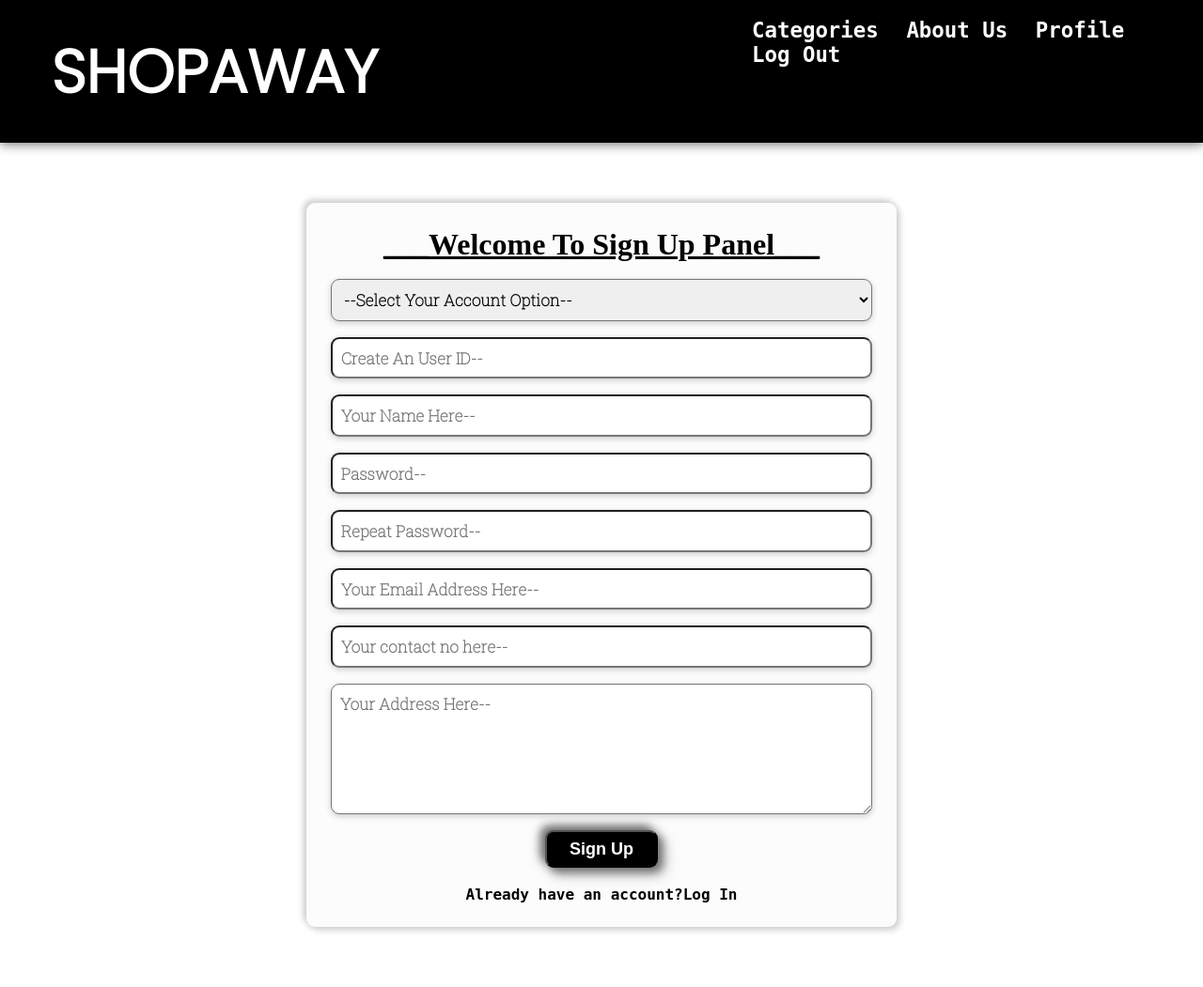
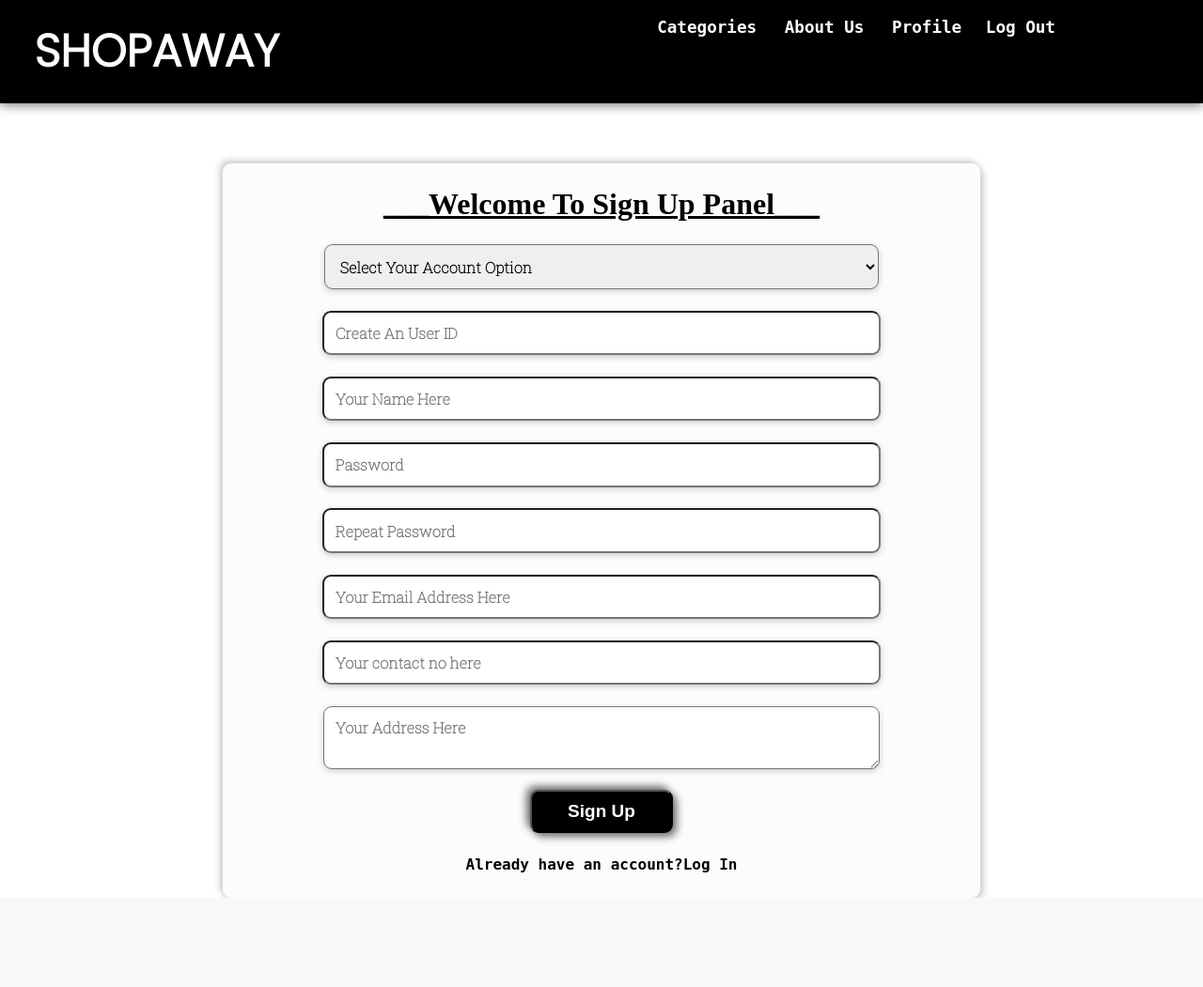
Before and after one commit to newlystudent/E-commerce_V1.0, a PHP site: the page made by sign_up.php in a window 1280 px wide. Shown: the whole page at 94% size. After the commit the page ends 956 px from the top, so only its background shows below. Run offline with PHP 8.4, Linux system fonts and the light colour scheme; the visitor is signed in with stand-in values (Sample User, id 1).

Commit message:
Profile managemet System Complete

```diff
--- /dev/null
+++ b/addProduct.php
@@ -0,0 +1,3 @@
+<?php
+    require_once 'includes/header.php';
+?>
--- a/includes/header.php
+++ b/includes/header.php
@@ -1,5 +1,8 @@
 <?php
+if(session_status() == PHP_SESSION_NONE)
+{
     session_start();
+}
 ?>
 
 
@@ -28,8 +31,17 @@
                             <?php
                                 if(isset($_SESSION["uid"]))
                                 {
-                                    echo '<li class="nav-list-item"><a  href="profile.php">Profile</a></li>';
-                                    echo '<li class="nav-list-item"><a  href="includes/logout.php">Log Out</a></li>';
+                                    if($_SESSION["role"] == "User")
+                                    {
+                                        echo '<li class="nav-list-item"><a  href="profile.php">Profile</a></li>';
+                                        echo '<li class="nav-list-item"><a  href="includes/logout.php">Log Out</a></li>';
+                                    }
+                                    elseif($_SESSION["role"] == "Seller")
+                                    {
+                                        echo '<li class="nav-list-item"><a  href="profile.php">Profile</a></li>';
+                                        echo '<li class="nav-list-item"><a  href="addProduct.php">Add Product</a></li>';
+                                        echo '<li class="nav-list-item"><a  href="includes/logout.php">Log Out</a></li>';
+                                    }
                                 }
                                 else
                                 {
--- a/includes/logout.php
+++ b/includes/logout.php
@@ -1,6 +1,9 @@
 <?php
 
+if (session_status() == PHP_SESSION_NONE)
+{
     session_start();
+}
     session_unset();
     session_destroy();
 
--- a/index.css
+++ b/index.css
@@ -16,8 +16,8 @@
  .header-logo
  {
     font-family: 'Poppins', sans-serif;
-    font-size: 4rem;
-    padding:5%;
+    font-size: 3rem;
+    padding:3%;
  }
  .header-logo:hover{
      text-decoration: none;
@@ -30,13 +30,13 @@
 a
 {
     font-family: 'Roboto Mono', monospace;
-    font-size: 1.4rem;
+    font-size: 1.1rem;
     font-weight:bolder;
     text-decoration: none;
     color:#fff;
     padding: 0 1vw;
 }
-a:hover{
+.nav-list-item a:hover{
     text-decoration: underline;
 }
 .left
@@ -45,7 +45,8 @@ a:hover{
     width: 49%;
 }
 .right{
-    padding:1.5% 0 0 13.5%;
+    padding:1.5% 0 0 1.5%;
+    width: auto;
 }
 .active
 {
@@ -55,19 +56,56 @@ a:hover{
     padding: .5rem 1rem;
 }
 /*Body part Styling*/
+.profile-form h3
+{
+    font-size: 1.1rem;text-decoration:none;font-family: 'Roboto Slab', monospace;padding:3.2% 0 3.2% 9.2%;font-weight:700;
+}
 
+.profile-form input{
+    margin: auto;
+}
+.profile-form button{
+    margin: auto;width: 28%;padding: 3%;
+    margin: 4.7% auto;
+    font-family: 'Roboto', monospace;
+    font-weight: bold;
+}
+.profile-form hr
+{
+    border: 1px solid #000;height:0;background-color: black;width: 70%;margin: 0 auto 1% auto;
+}
 /*Form Styling*/
 .form
 {
     height: auto;
     display: flex;
     flex-direction: column;
-    width:45%;
-    margin: 5% auto;
+    width:59%;
+    margin: 5% auto 0 auto;
     padding: 2% 2% 2% 2%;
     background-color: rgb(252, 252, 252);
     border-radius: 9px;
     box-shadow: 3px 3px 7px #cccaca, -3px -3px 7px #cccaca;
+    align-items: center;
+}
+.profile-form
+{
+    height: auto;
+    display: flex;
+    flex-direction: column;
+    width:39%;
+    margin: 2% auto 2% auto;
+    padding: 2% 2% 2% 2%;
+    background-color: #fff;
+    border-radius: 9px;
+    box-shadow: 3px 3px 7px #cccaca, -3px -3px 7px #cccaca;
+}
+.butns
+{
+    width: 65%;
+    margin: auto;
+    align-items: center;
+    justify-content: center;
 }
 /*Form Heading Style*/
 .form-header
@@ -76,39 +114,40 @@ a:hover{
     text-decoration: underline;
     padding-bottom: 1.7%;
 }
-
-input,select,textarea{
+.sel
+{
+    width: 78%;
+}
+input,select,textarea
+{
+    width: 75%;
     padding: 1.5%;
     margin: 1.5% 0;
-    font-size: 17px;
+    font-size: 1rem;
     font-family: 'Roboto Slab', sans-serif;
     font-weight: bold;
     border-radius: 9px;
     filter: drop-shadow(0px 2px 3px #cccaca);
 }
-
 /*Address Input box styling*/
 textarea{
-    height: 15vh;
+    height: 35%;
 }
 button{
     height: auto;
-    width: 21%;
-    margin: 1.5% auto;
-    padding: 1.3% .3%;
+    width: 20%;
+    margin: 1.5%;
+    padding: 1.3% 0%;
     background-color: #000;
     color: #fff;
     border-radius: 9px;
-    filter: drop-shadow(3px 3px 6px #cccaca);
     font-family: 'Roboto Mono', sans-serif;
-    font-size: 18px;
+    font-size: 19px;
     font-weight: bold;
     cursor: pointer;
-    box-shadow: 5px 5px 10px #717070,-5px -5px 10px #717070;
-    transition: 300ms;
+    box-shadow: 4px 4px 8px #717070,-4px -4px 8px #717070;
+    transition: 100ms ease-in-out;
 }
 button:hover{
-    box-shadow: none;
-    width: 20%;
-    font-size: 17px;
+    box-shadow: 3px 3px 5px #cccaca,-3px -3px 3px #cccaca;
 }
--- a/query.txt
+++ b/query.txt
@@ -1 +1,3 @@
-INSERT INTO `accounts` (`user_id`, `username`, `password`, `email`, `address`, `role`, `ip`, `date`) VALUES ('userid', 'fname lname', 'arfaerfeafq', 'arfaerfeafq', 'adderess', 'user', '10.2.3.2', '10254545')
+INSERT INTO `accounts` (`user_id`, `username`, `password`, `email`, `address`, `role`, `ip`, `date`) VALUES ('userid', 'fname lname', 'arfaerfeafq', 'arfaerfeafq', 'adderess', 'user', '10.2.3.2', '10254545');
+
+UPDATE `accounts` SET `username` = 'Rahul Dey', `password` = '12345678', `email` = 'asdjf@jd', `address` = 'asdda sdasdasdasada' WHERE `accounts`.`user_id` = 'Shyam202';
--- a/sign_up.php
+++ b/sign_up.php
@@ -1,22 +1,23 @@
 <?php
 include'includes/header.php';
 ?>
+
             <div class="body">
                 <form class="form" action="sign.php" method="POST">
                     <h1 class="form-header">___Welcome To Sign Up Panel___</h1>
-                    <select name="role">
-                        <option value="">--Select Your Account Option--</option>
+                    <select name="role" class="sel">
+                        <option value=""> Select Your Account Option </option>
                         <option value="User">User</option>
                         <option value="Seller">Seller</option>
                     </select>
-                    <input type="text"       placeholder="Create An User ID--" maxlength="9" minlength="7" name="userid" required />
-                    <input type="text"       placeholder="Your Name Here--"  maxlength="40" name="username" required />
-                    <input type="password"   placeholder="Password--" minlength="8" maxlength="16"  name="password" required />
-                    <input type="password"   placeholder="Repeat Password--" minlength="8" maxlength="16"  name="rpassword"  required />
-                    <input type="email"      placeholder="Your Email Address Here--" maxlength="40"  name="email" required />
-                    <input type="text"      placeholder="Your contact no here--" maxlength="13"  name="contact_no" required />
-                    <textarea type="text"      placeholder="Your Address Here--"  maxlength="" name="address" required ></textarea>
-                    <button >Sign Up</button>
+                    <input type="text"       placeholder="Create An User ID " maxlength="9" minlength="7" name="userid" required />
+                    <input type="text"       placeholder="Your Name Here "  maxlength="40" name="username" required />
+                    <input type="password"   placeholder="Password " minlength="8" maxlength="16"  name="password" required />
+                    <input type="password"   placeholder="Repeat Password " minlength="8" maxlength="16"  name="rpassword"  required />
+                    <input type="email"      placeholder="Your Email Address Here " maxlength="40"  name="email" required />
+                    <input type="text"      placeholder="Your contact no here " maxlength="13"  name="contact_no" required />
+                    <textarea type="text"   style="height: 35%;"   placeholder="Your Address Here "  maxlength="250" name="address" required ></textarea>
+                    <button>Sign Up</button>
                     <a href="log_in.php" style="color: black;margin:auto;font-size:1rem;padding:1.7% 0 0 0;"><p style="display: inline-block;">Already have an account?</p>Log In</a>
                 </form>
             </div>
```
Also changed, not shown: accntDataUpdate.php (added, +76 -0 lines), includes/func.php (+58 -7 lines), login.php (+41 -9 lines), profile.php (added, +32 -0 lines), sign.php (+12 -8 lines).
